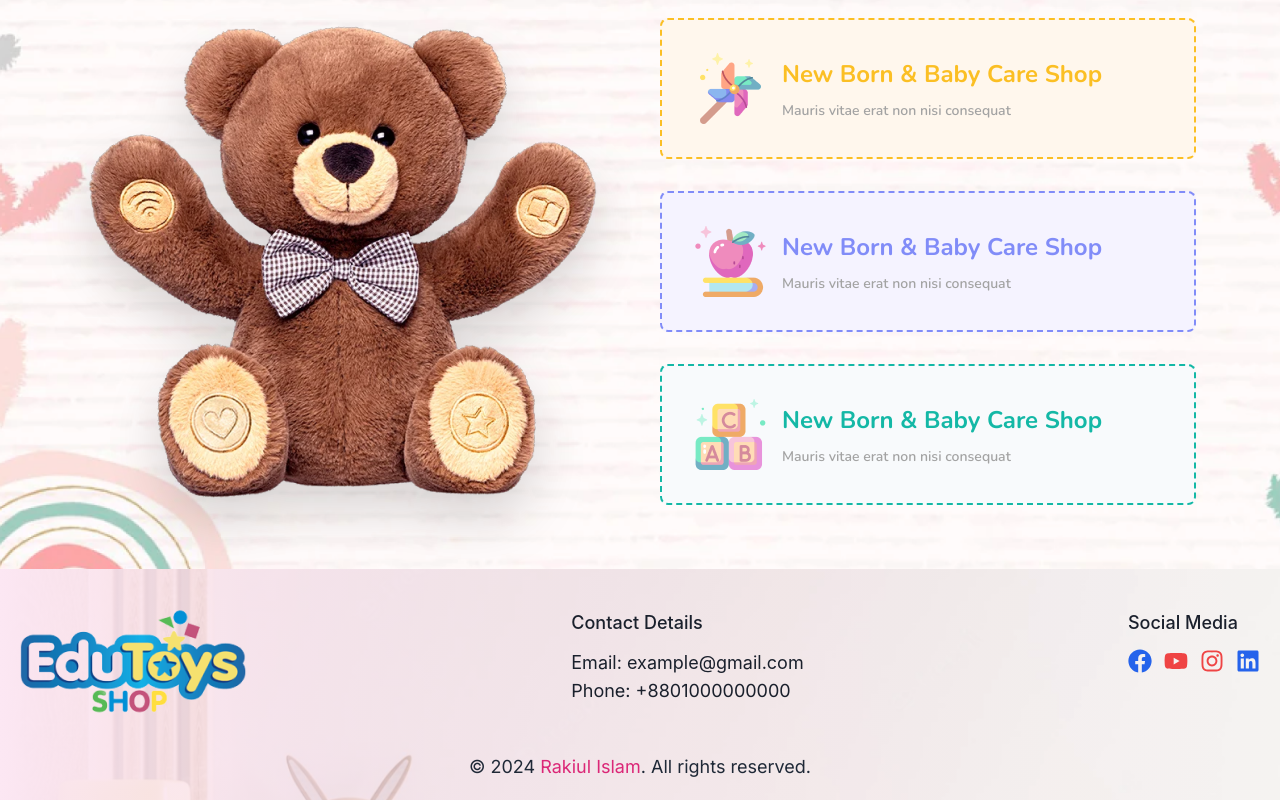
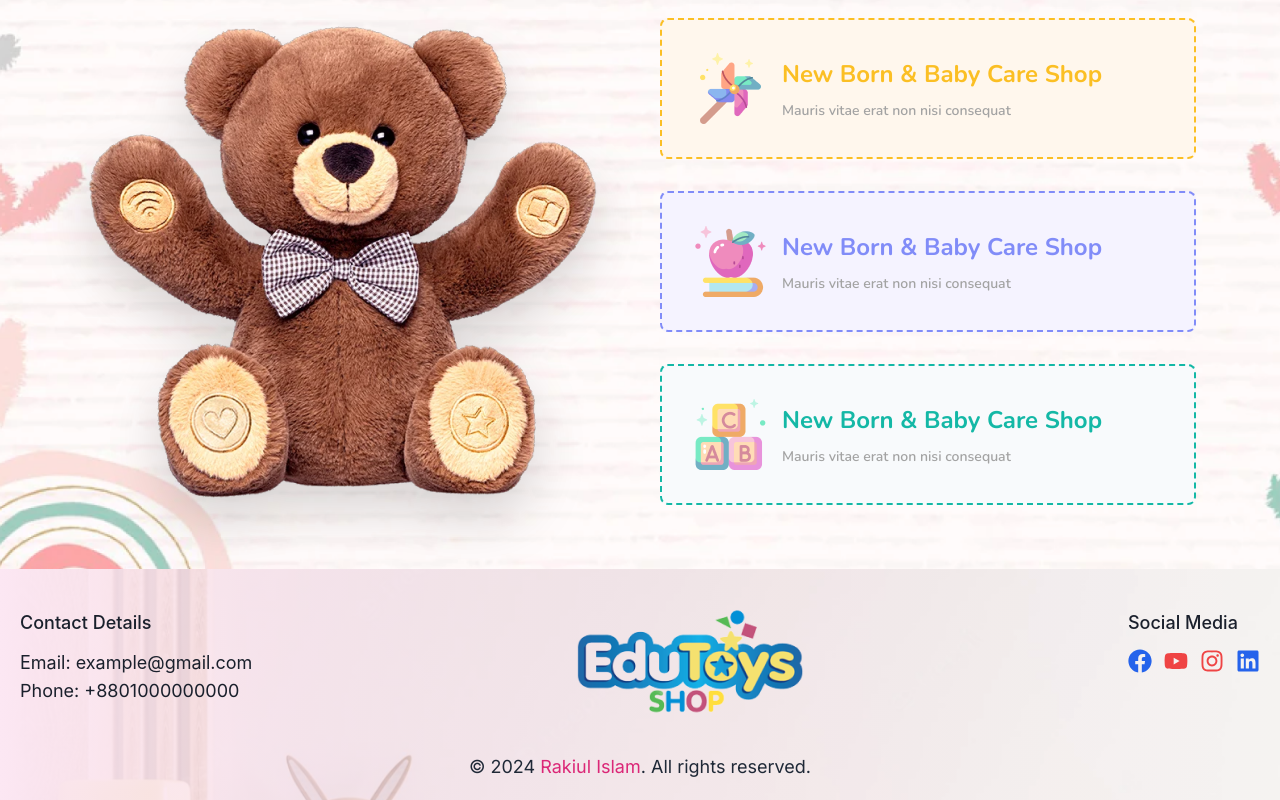
Before and after one commit to prorakib99/toys-marketplace-client, a React (Vite) app: page / in a window 1280 px wide. Shown: the part 1861-2661 px from the top of the page. Built offline with nearby package versions, Linux system fonts and the light colour scheme.

Commit message:
Modify Footer logo change location

```diff
--- a/src/pages/Shared/Footer/Footer.jsx
+++ b/src/pages/Shared/Footer/Footer.jsx
@@ -12,9 +12,6 @@ const Footer = () => {
             <div className='container mx-auto px-5'>
                 <div className='py-10 justify-between gap-10 flex z-20 relative flex-wrap md:flex-nowrap items-start '>
                     <div>
-                        <img src={footerImg} alt='' />
-                    </div>
-                    <div>
                         <h4 className='font-medium text-lg mb-3'>Contact Details</h4>
                         <p className='text-lg font'>
                             <span>Email: </span>
@@ -24,6 +21,9 @@ const Footer = () => {
                             <span>Phone: </span>
                             <a href='tel:+8801000000000'>+8801000000000</a>
                         </p>
+                    </div>
+                    <div>
+                        <img src={footerImg} alt='' />
                     </div>
                     <div>
                         <h4 className='font-medium text-lg mb-3'>Social Media</h4>
```
